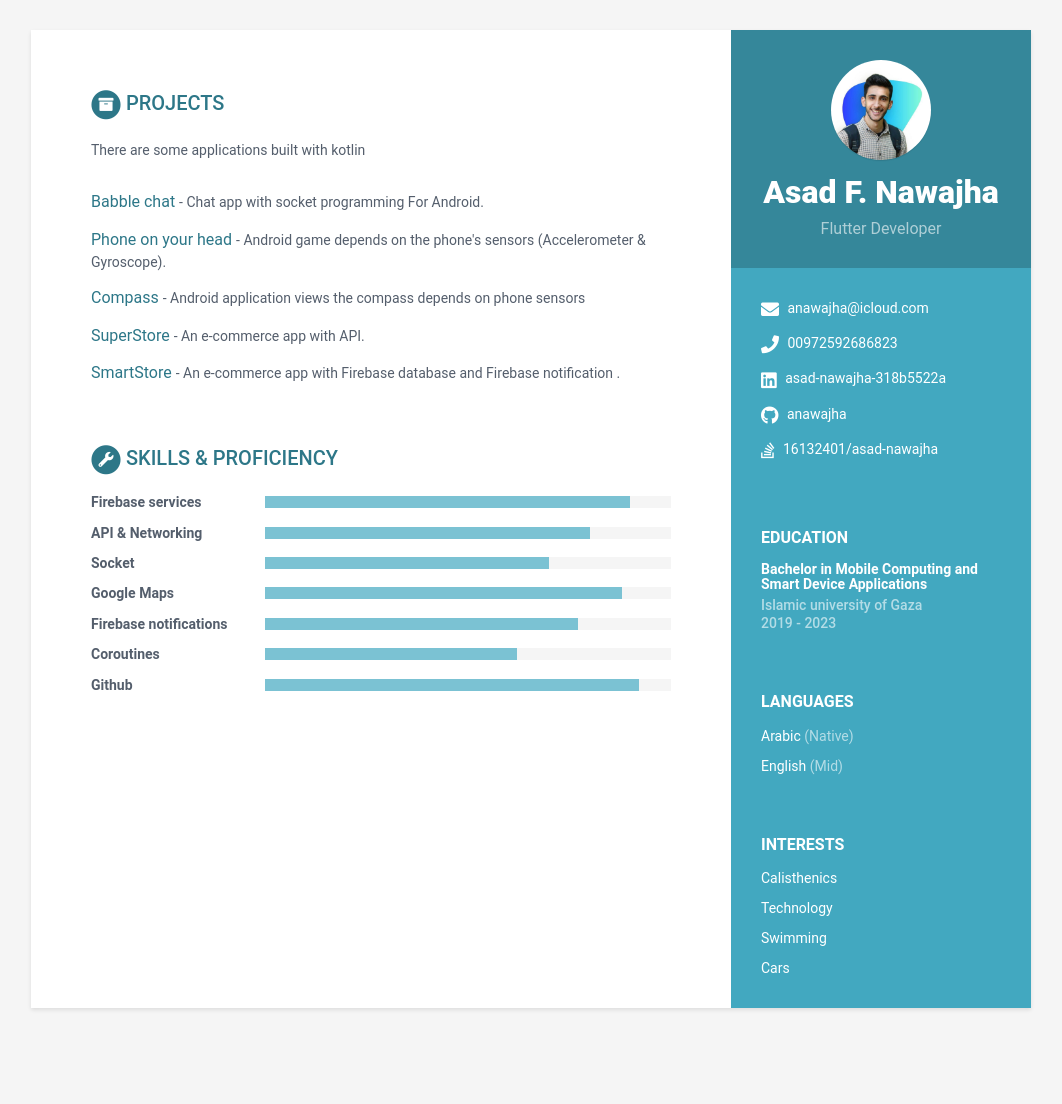
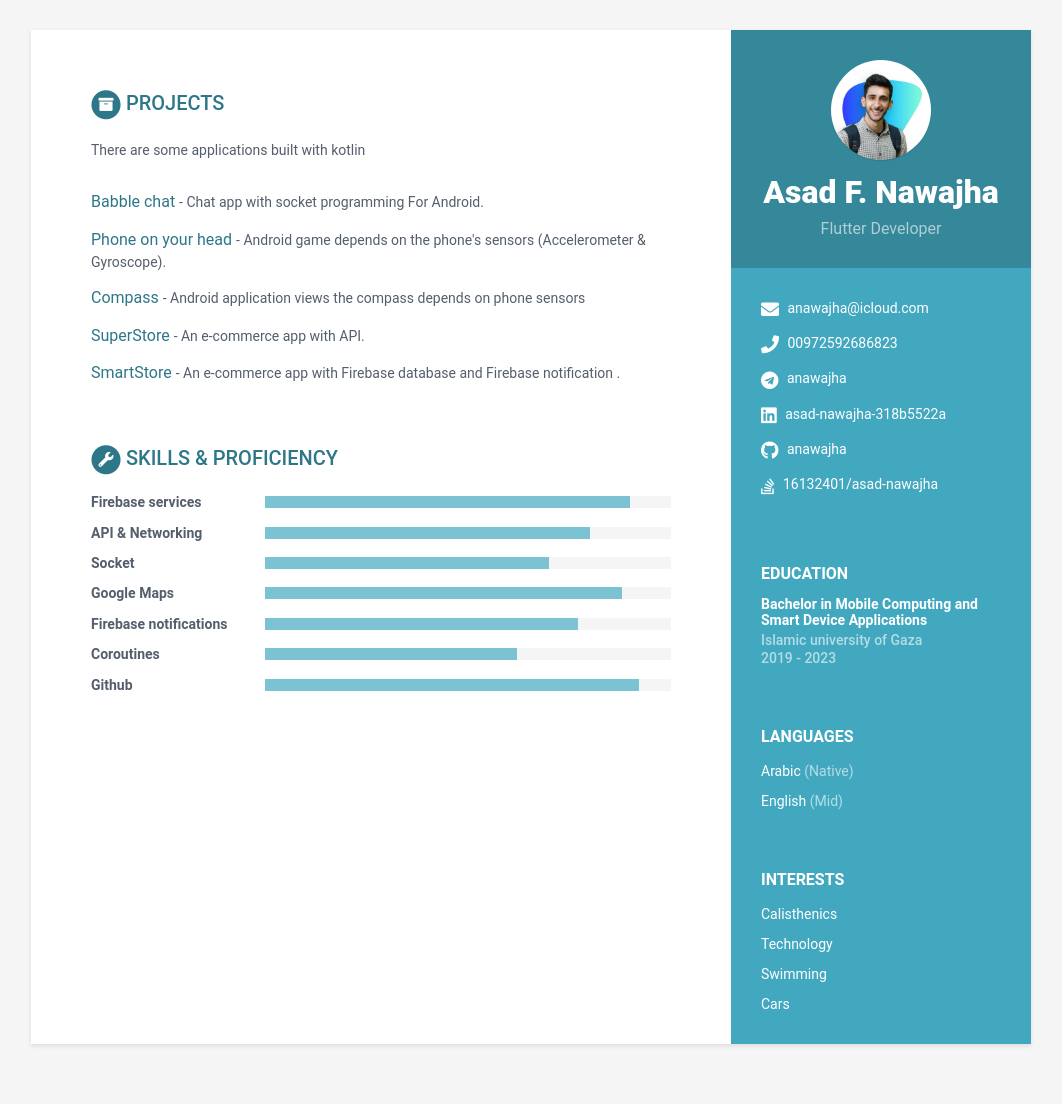
Before and after one commit to anawajha/online-cv, a Jekyll site: the page built from index.html, in a window 1280 px wide. Shown: the whole page, without its empty margins (109-1171 px from the left). Built offline with Jekyll 4.4.1, drawn with Linux system fonts in a browser that asks for light colours; before the commit the page ends 1068 px from its top, so only the background shows below that.

Commit message:
Update data.yml

```diff
--- a/_data/data.yml
+++ b/_data/data.yml
@@ -19,7 +19,7 @@ sidebar:
     linkedin: asad-nawajha-318b5522a
     xing: # alandoe
     github: anawajha
-    telegram: # add your nickname without '@' sign
+    telegram: anawajha # add your nickname without '@' sign
     gitlab:
     bitbucket:
     twitter: #'@anawajha'
```
